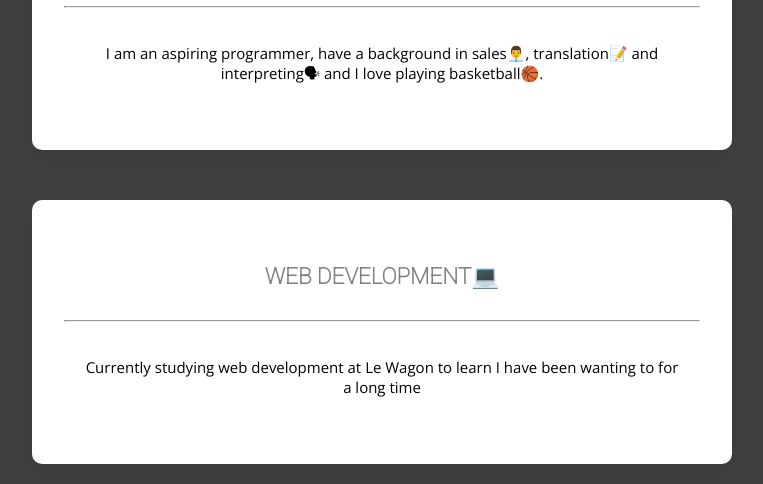
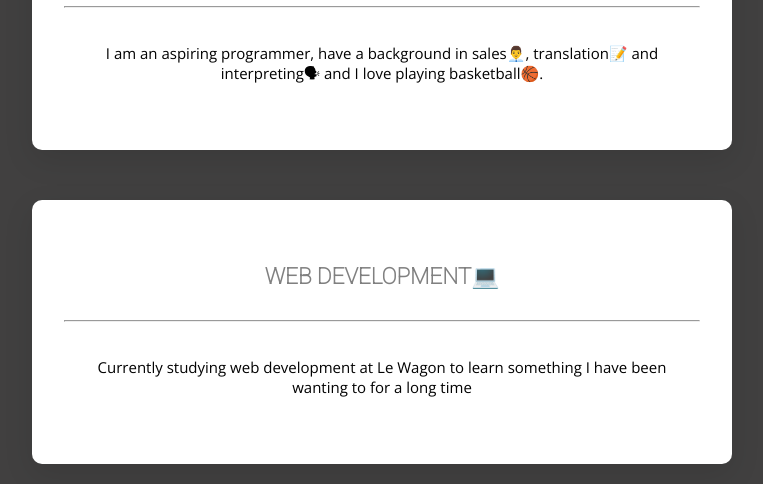
Before and after one commit to yusuke0127/profile, a plain HTML site: page index.html in a window 1280 px wide. Shown: the part 316-800 px from the top of the page, without its empty margins (258-1021 px from the left). Drawn offline with nearby package versions, Linux system fonts and the light colour scheme.

Commit message:
Edited some texts

```diff
--- a/index.html
+++ b/index.html
@@ -18,7 +18,7 @@
       <div class="card">
         <h2>WEB DEVELOPMENT💻</h2>
         <hr>
-        <p> Currently studying web development at <a href="https://www.lewagon.com/tokyo" target="_blank">Le Wagon</a> to learn I have been wanting to for a long time</p>
+        <p> Currently studying web development at <a href="https://www.lewagon.com/tokyo" target="_blank">Le Wagon</a> to learn something I have been wanting to for a long time</p>
       </div>
 <!--
       <div class="card">
```
